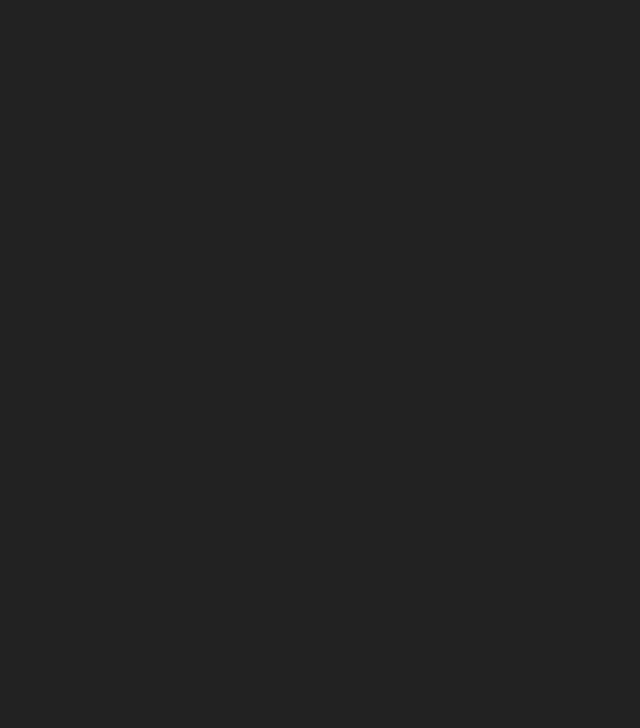
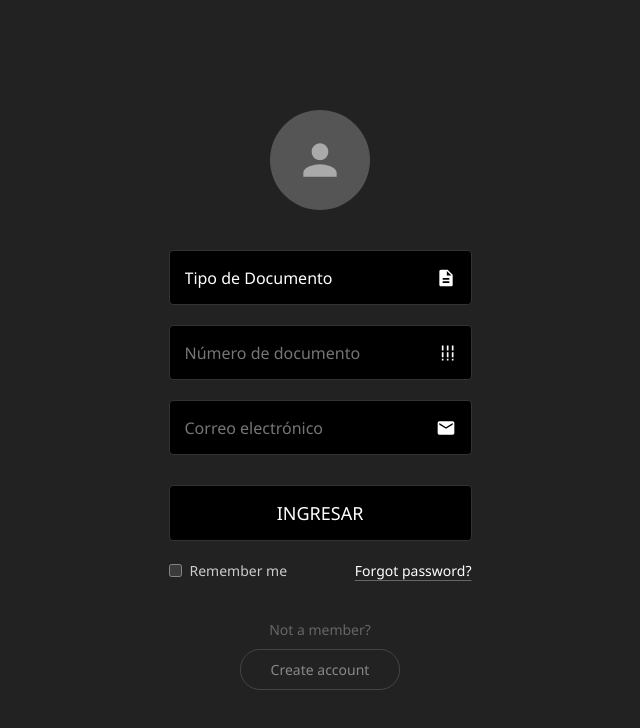
Before and after one commit to Yohann0011/testinngAuto, a React (Vite) app: page / in a window 1280 px wide. Shown: the top 728 px of the page, without its empty margins (320-960 px from the left). Built offline with nearby package versions, Linux system fonts and the light colour scheme.

Commit message:
Update LoginForm.jsx

```diff
--- a/src/components/LoginForm.jsx
+++ b/src/components/LoginForm.jsx
@@ -19,11 +19,91 @@ const LoginForm = () => {
   const handleSubmit = (e) => {
     e.preventDefault();
     console.log("Datos enviados:", formData);
+    alert("Intentando ingresar...");
   };
 
   return (
     <div className="login-container">
-      {/* ... todo tu código del formulario ... */}
+      {/* Icono de Usuario (SVG) */}
+      <div className="profile-icon">
+        <svg viewBox="0 0 24 24">
+          <path d="M12 12c2.21 0 4-1.79 4-4s-1.79-4-4-4-4 1.79-4 4 1.79 4 4 4zm0 2c-2.67 0-8 1.34-8 4v2h16v-2c0-2.66-5.33-4-8-4z"/>
+        </svg>
+      </div>
+
+      <form onSubmit={handleSubmit}>
+
+        {/* 1. Tipo de Documento */}
+        <div className="input-group">
+          <select
+            name="tipoDocumento"
+            value={formData.tipoDocumento}
+            onChange={handleChange}
+            required
+          >
+            <option value="" disabled>Tipo de Documento</option>
+            <option value="CC">CC</option>
+            <option value="CD">CD</option>
+            <option value="CE">CE</option>
+            <option value="PT">PT</option>
+            <option value="TI">TI</option>
+          </select>
+          <svg className="input-icon" viewBox="0 0 24 24">
+            <path d="M14 2H6c-1.1 0-1.99.9-1.99 2L4 20c0 1.1.89 2 1.99 2H18c1.1 0 2-.9 2-2V8l-6-6zm2 16H8v-2h8v2zm0-4H8v-2h8v2zm-3-5V3.5L18.5 9H13z"/>
+          </svg>
+        </div>
+
+        {/* 2. Número de Documento */}
+        <div className="input-group">
+          <input
+            type="text"
+            name="numeroDocumento"
+            placeholder="Número de documento"
+            value={formData.numeroDocumento}
+            onChange={handleChange}
+            required
+            autoComplete="off"
+          />
+          <svg className="input-icon" viewBox="0 0 24 24">
+            <path d="M7 19h2v2H7v-2zm0-8h2v6H7v-6zm0-8h2v6H7V3zm6 16h2v2h-2v-2zm0-8h2v6h-2v-6zm0-8h2v6h-2V3zm6 16h2v2h-2v-2zm0-8h2v6h-2v-6zm0-8h2v6h-2V3z"/>
+          </svg>
+        </div>
+
+        {/* 3. Correo Electrónico */}
+        <div className="input-group">
+          <input
+            type="email"
+            name="correo"
+            placeholder="Correo electrónico"
+            value={formData.correo}
+            onChange={handleChange}
+            required
+            autoComplete="off"
+          />
+          <svg className="input-icon" viewBox="0 0 24 24">
+            <path d="M20 4H4c-1.1 0-1.99.9-1.99 2L2 18c0 1.1.9 2 2 2h16c1.1 0 2-.9 2-2V6c0-1.1-.9-2-2-2zm0 4l-8 5-8-5V6l8 5 8-5v2z"/>
+          </svg>
+        </div>
+
+        {/* Botón Ingresar */}
+        <button type="submit" className="btn-signin">INGRESAR</button>
+
+        {/* Opciones extra */}
+        <div className="options">
+          <label>
+            <input type="checkbox" /> Remember me
+          </label>
+          <a href="#" className="forgot-pass">Forgot password?</a>
+        </div>
+
+        {/* Footer */}
+        <div className="footer">
+          Not a member?
+          <br />
+          <a href="#" className="btn-create">Create account</a>
+        </div>
+
+      </form>
     </div>
   );
 };
```
